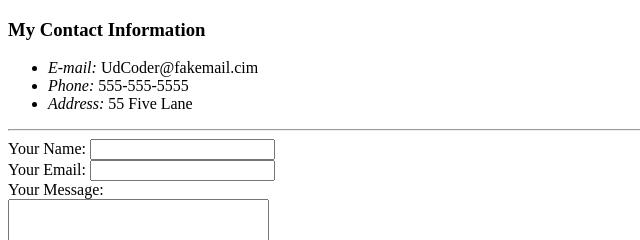
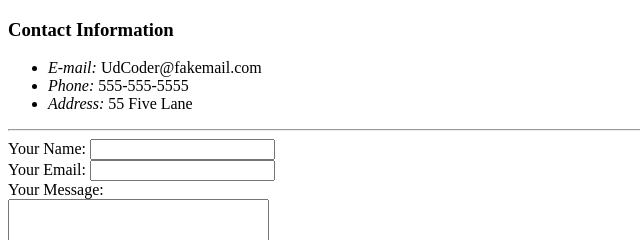
Before and after one commit to Jo802/cv, a plain HTML site: page contact.html in a window 1280 px wide. Shown: the top 240 px of the page, 0-640 px from the left. Drawn offline with Linux system fonts and the light colour scheme.

Commit message:
Updated contact

```diff
--- a/contact.html
+++ b/contact.html
@@ -5,9 +5,9 @@
     <title>Contact Information</title>
   </head>
   <body>
-    <h3>My Contact Information</h3>
+    <h3>Contact Information</h3>
     <ul>
-      <li><em>E-mail:</em> UdCoder@fakemail.cim</li>
+      <li><em>E-mail:</em> UdCoder@fakemail.com</li>
       <li><em>Phone: </em>555-555-5555</li>
       <li><em>Address: </em>55 Five Lane</li>
     </ul>
```
